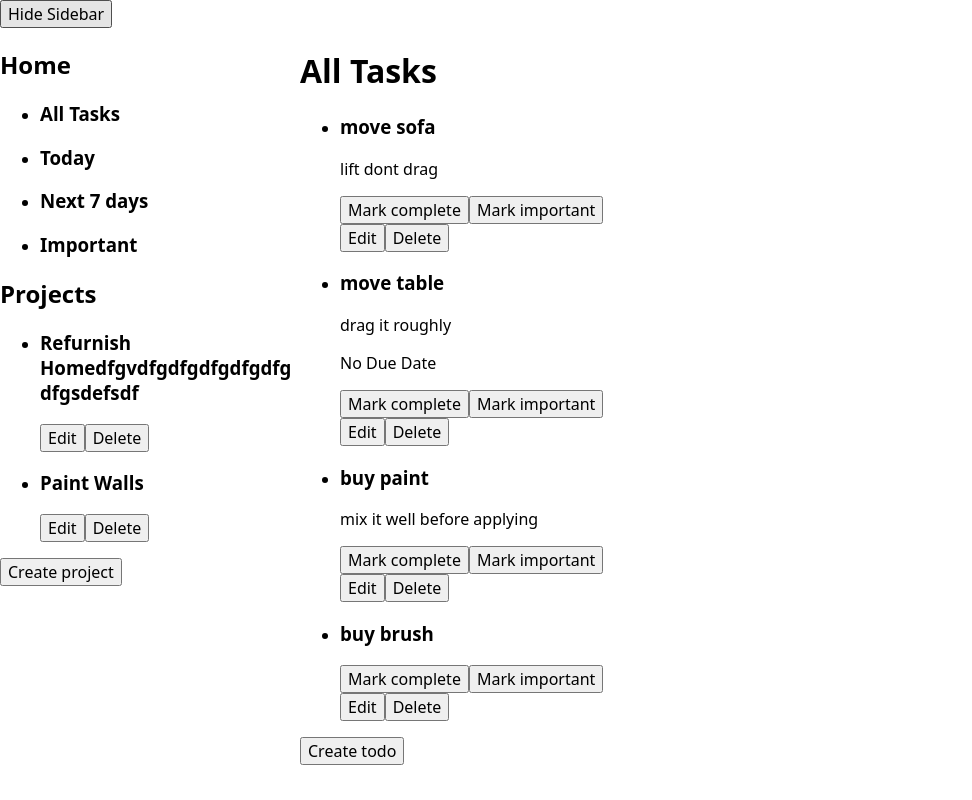
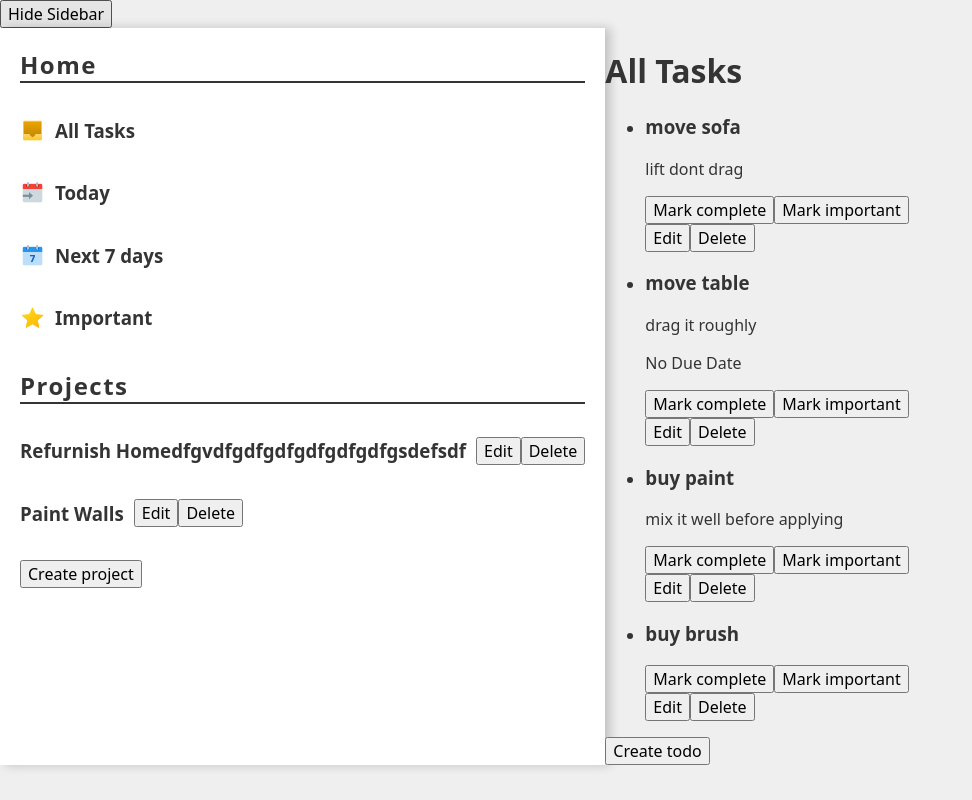
Before and after one commit to niklonberg/TOP-Todo-List, a website built with webpack: page dist/index.html in a window 1280 px wide. Shown: the whole page, without its empty margins (0-972 px from the left). Built offline with Linux system fonts and the light colour scheme.

Commit message:
add img icons to home section, setup flex layout for li's

```diff
--- a/src/css-components/base.css
+++ b/src/css-components/base.css
@@ -1,8 +1,10 @@
 @layer base {
   :root {
-    --primary: white;
+    --primary: rgb(239, 239, 239);
+    --primary-contrast: rgb(255, 255, 255);
     --secondary: green;
     --tertiary: blue;
+    --text-color: rgb(52, 52, 52);
 
     --sm-gap: 10px;
     --m-gap: 20px;
@@ -21,6 +23,7 @@
   body {
     font-family: system-ui, sans-serif;
     background-color: var(--primary);
+    color: var(--text-color);
     margin: 0;
   }
 
--- a/src/css-components/side-bar.css
+++ b/src/css-components/side-bar.css
@@ -1,6 +1,26 @@
 @layer component {
   #side-bar {
-    max-width: 300px;
-    overflow-wrap: break-word;
+    background-color: var(--primary-contrast);
+    box-shadow: 5px 0px 10px 0px rgba(0, 0, 0, 0.2);
+    /* max-width: 300px; */
+    /* overflow-wrap: break-word; */
+    padding-inline: var(--m-gap);
+  }
+
+  #side-bar h2 {
+    border-bottom: 2px solid var(--text-color);
+    letter-spacing: 1.5px;
+    margin-bottom: 0;
+  }
+
+  #side-bar ul {
+    list-style: none;
+    padding: 0;
+  }
+
+  #side-bar ul li {
+    display: flex;
+    align-items: center;
+    gap: var(--sm-gap);
   }
 }
```
Also changed, not shown: dist/bundle.js, dist/index.html, src/images/inbox.png (added), src/images/star.png (added), src/images/today.png (added), src/images/week.png (added).
